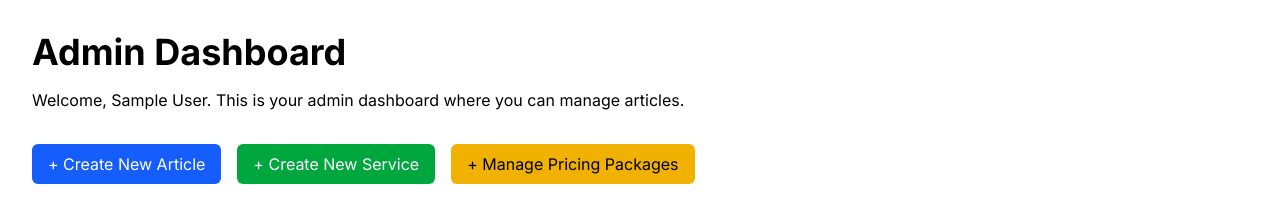
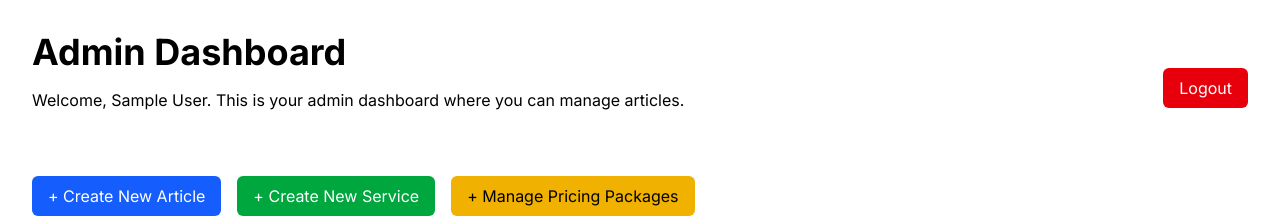
Before and after one commit to AdamHarish25/websitejoki_next, a Next.js app: page /admin in a window 1280 px wide. Shown: the top 218 px of the page. Built offline with nearby package versions, Linux system fonts and the light colour scheme; no server answers; the database is empty; sample sign-in values are in the browser's storage.

Commit message:
build 8.3 (fix bug)

```diff
--- a/app/(admin)/admin/create-article/page.js
+++ b/app/(admin)/admin/create-article/page.js
@@ -24,7 +24,7 @@ const MenuBar = ({ editor }) => {
     return (
         <div className="border border-white bg-[#2ECC71]/50 rounded-t-md p-2 flex flex-wrap gap-x-3 gap-y-2">
             {menuButtons.map(btn => (
-                <button key={btn.name} type="button" onClick={btn.action} className={editor.isActive(btn.active, { level: btn.level }) ? 'is-active' : 'px-2 py-1 rounded hover:bg-green-700 text-white font-bold'}>
+                <button key={btn.name} type="button" onClick={btn.action} className={editor.isActive(btn.active, { level: btn.level }) ? 'is-active' : 'px-2 py-1 rounded hover:bg-green-700 text-white  font-bold'}>
                     {btn.name}
                 </button>
             ))}
--- a/app/(admin)/admin/edit-article/[id]/page.js
+++ b/app/(admin)/admin/edit-article/[id]/page.js
@@ -21,7 +21,7 @@ const MenuBar = ({ editor }) => {
         { name: 'Ordered List', action: () => editor.chain().focus().toggleOrderedList().run(), active: 'orderedList' },
     ];
     return (
-        <div className="border border-gray-600 bg-[#2ECC71]/50 rounded-t-md p-2 flex flex-wrap gap-x-3 gap-y-2">
+        <div className="bg-[#2ECC71]/50 text-white font-bold rounded-t-md p-2 flex flex-wrap gap-x-3 gap-y-2">
             {menuButtons.map(btn => (
                 <button key={btn.name} type="button" onClick={btn.action} className={editor.isActive(btn.active, { level: btn.level }) ? 'is-active' : 'px-2 py-1 rounded hover:bg-gray-600 hover:text-white'}>
                     {btn.name}
@@ -46,7 +46,7 @@ export default function EditArticlePage() {
         immediatelyRender: false,
         editorProps: {
             attributes: {
-                class: 'prose max-w-none p-4 border-b border-x border-gray-600 bg-[#2ECC71]/50 text-black rounded-b-md min-h-[300px] focus:outline-none',
+                class: 'prose max-w-none p-4 bg-[#2ECC71]/50 text-black rounded-b-md min-h-[300px] focus:outline-none',
             },
         },
     });
@@ -108,11 +108,11 @@ export default function EditArticlePage() {
                 <form onSubmit={handleSubmit} className="space-y-6">
                     <div>
                         <label className="block text-lg font-medium mb-1">Judul Artikel</label>
-                        <input type="text" value={title} onChange={(e) => setTitle(e.target.value)} required className="w-full p-2 border border-gray-600 rounded-md bg-[#2ECC71]/50 text-black focus:ring-yellow-400 focus:border-yellow-400" />
+                        <input type="text" value={title} onChange={(e) => setTitle(e.target.value)} required className="w-full p-2 rounded-md bg-[#2ECC71]/50 text-black focus:ring-yellow-400 focus:border-yellow-400" />
                     </div>
                     <div>
                         <label className="block text-lg font-medium mb-1">Slug (URL)</label>
-                        <input type="text" value={slug} onChange={(e) => setSlug(e.target.value.toLowerCase().replace(/\s+/g, '-').replace(/[^a-z0-9-]/g, ''))} required className="w-full p-2 border border-gray-600 rounded-md bg-[#2ECC71]/50 text-black focus:ring-yellow-400 focus:border-yellow-400" />
+                        <input type="text" value={slug} onChange={(e) => setSlug(e.target.value.toLowerCase().replace(/\s+/g, '-').replace(/[^a-z0-9-]/g, ''))} required className="w-full p-2 rounded-md bg-[#2ECC71]/50 text-black focus:ring-yellow-400 focus:border-yellow-400" />
                     </div>
 
                     <div>
@@ -123,7 +123,7 @@ export default function EditArticlePage() {
                             rows={3}
                             maxLength={160}
                             required
-                            className="w-full p-2 border border-gray-300 rounded-md bg-[#2ECC71]/50 text-black focus:ring-yellow-400 focus:border-yellow-400"
+                            className="w-full p-2 rounded-md bg-[#2ECC71]/50 text-black focus:ring-yellow-400 focus:border-yellow-400"
                         />
                         <p className="text-sm text-right">{metaDescription.length} / 160</p>
                     </div>
--- a/app/(admin)/admin/page.js
+++ b/app/(admin)/admin/page.js
@@ -47,6 +47,16 @@ export default function AdminDashboard() {
         fetchAllData();
     }, [user, loading, router]);
 
+    const handleLogout = async () => {
+        try {
+            await auth.signOut();
+            router.push('/login');
+        } catch (error) {
+            console.error('Logout error:', error);
+            alert('Gagal logout.');
+        }
+    };
+
 
     // ================== INI BAGIAN YANG DIPERBAIKI ==================
 
@@ -70,7 +80,7 @@ export default function AdminDashboard() {
         }
     };
 
-  const handleArticleDelete = async (id) => {
+    const handleArticleDelete = async (id) => {
         if (window.alert("Yakin ingin menghapus artikel ini?")) {
             try {
                 await deleteDoc(doc(db, 'articles', id));
@@ -108,15 +118,20 @@ export default function AdminDashboard() {
     return (
         <div className="bg-white text-black min-h-screen p-8">
             <div className="max-w-7xl mx-auto">
-                <h1 className="text-3xl font-bold mb-4">Admin Dashboard</h1>
-                <p className="mb-8">Welcome, {user.displayName || user.email}. This is your admin dashboard where you can manage articles.</p>
 
+                <div className='flex justify-between items-center mb-8'>
+                    <div>
+                        <h1 className="text-3xl font-bold mb-4">Admin Dashboard</h1>
+                        <p className="mb-8">Welcome, {user.displayName || user.email}. This is your admin dashboard where you can manage articles.</p>
+
+                    </div>
+                    <button className='text-white px-4 py-2 rounded-md bg-red-600 hover:bg-red-700' onClick={handleLogout}>Logout</button>
+                </div>
                 <div className="flex gap-4 mb-8">
                     <Link href="/admin/create-article" className="bg-blue-600 text-white px-4 py-2 rounded-md hover:bg-blue-700">+ Create New Article</Link>
                     <Link href="/admin/create-service" className="bg-green-600 text-white px-4 py-2 rounded-md hover:bg-green-700">+ Create New Service</Link>
-                    <Link href="/admin/manage-pricing" className="bg-yellow-500 text-black px-4 py-2 rounded-md hover:bg-yellow-600">+ Manage Pricing Packages</Link>
+                    <Link href="/admin/manage-packages" className="bg-yellow-500 text-black px-4 py-2 rounded-md hover:bg-yellow-600">+ Manage Pricing Packages</Link>
                 </div>
-
                 {/* Manage Articles Section */}
                 <div className="mb-12">
                     <h2 className="text-2xl font-semibold mb-4">Manage Articles</h2>
@@ -148,7 +163,7 @@ export default function AdminDashboard() {
                 {/* Manage Services Section */}
                 <div>
                     <h2 className="text-2xl font-semibold mb-4">Manage Services</h2>
-                     <div className="overflow-x-auto bg-[#2ECC71]/10 p-4 rounded-lg">
+                    <div className="overflow-x-auto bg-[#2ECC71]/10 p-4 rounded-lg">
                         <table className="min-w-full text-left">
                             <thead className="border-b-2 border-gray-300">
                                 <tr>
```
